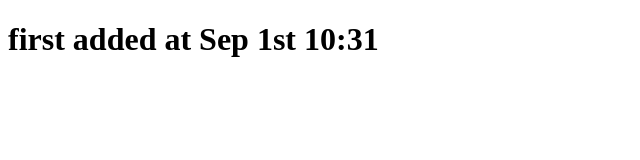
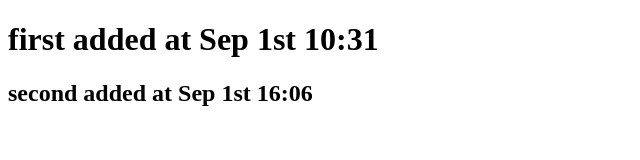
Before and after one commit to fatsnail/testPM2, a plain HTML site: page index.html in a window 1280 px wide. Shown: the whole page, without its empty margins (0-640 px from the left). Drawn offline with Linux system fonts and the light colour scheme.

Commit message:
edit html

```diff
--- a/index.html
+++ b/index.html
@@ -10,5 +10,6 @@
 </head>
 <body>
     <h1>first added at Sep 1st 10:31</h1>
+    <h2>second added at Sep 1st 16:06</h2>
 </body>
 </html>
```
